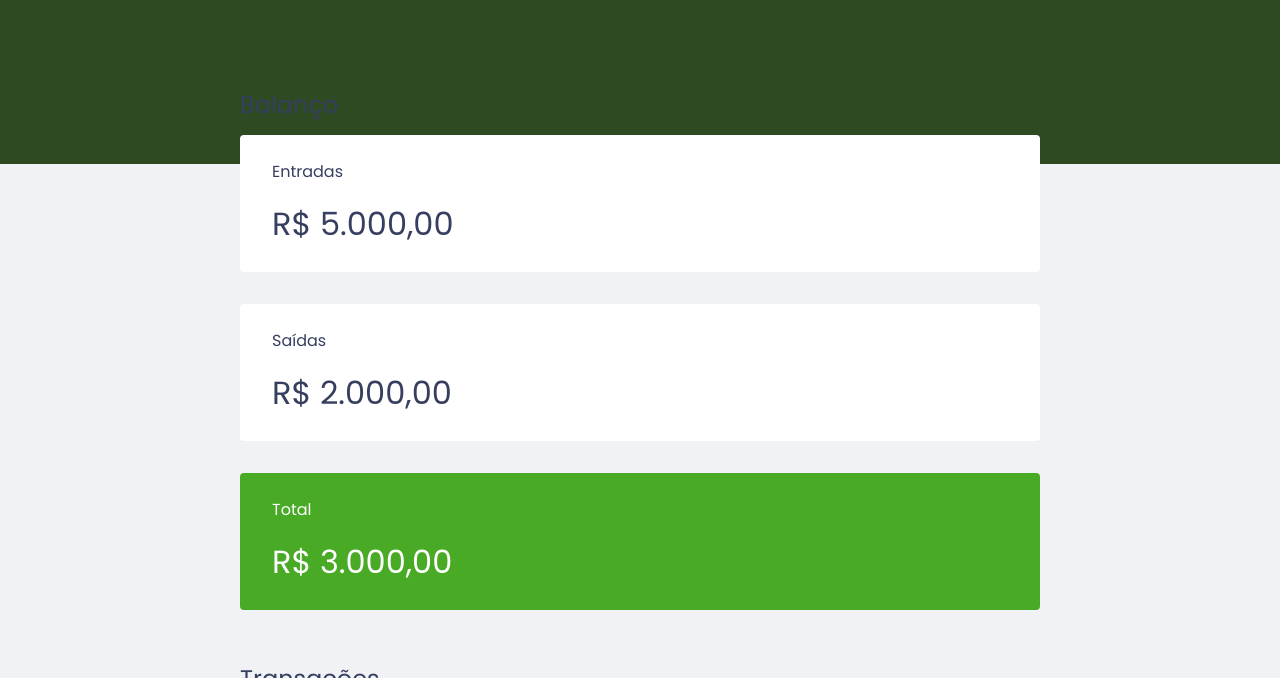
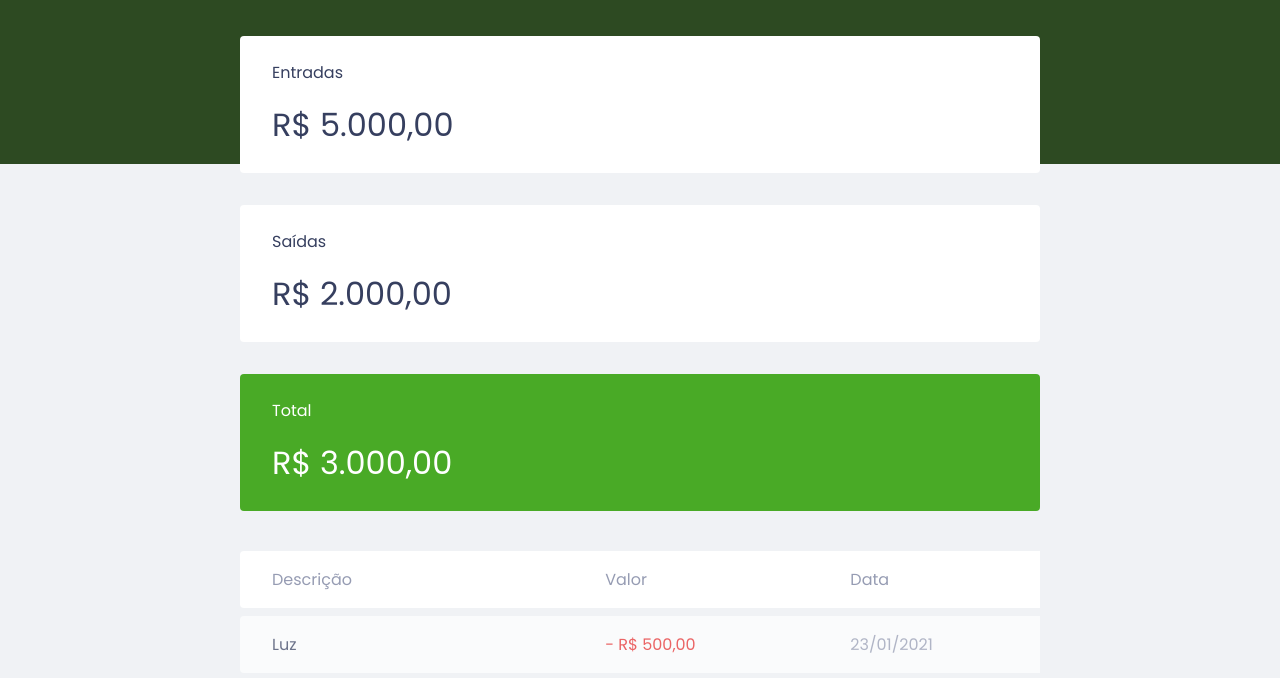
Before and after one commit to BraianNicolao/Discover-financeiro, a plain HTML site: page index.html in a window 1280 px wide. Shown: the part 59-737 px from the top of the page. Drawn offline with Linux system fonts and the light colour scheme.

Commit message:
Adicionado estilo no sr-only, escondendo entrada e transaçoes

```diff
--- a/index.html
+++ b/index.html
@@ -17,7 +17,7 @@
 
     <main class="container">
       <section id="balance">
-        <h2>Balanço</h2>
+        <h2 class="sr-only">Balanço</h2>
         <div class="card">
           <h3>Entradas</h3>
           <p>R$ 5.000,00</p>
@@ -32,7 +32,7 @@
         </div>
       </section>
       <section id="transactions">
-        <h2>Transações</h2>
+        <h2 class="sr-only">Transações</h2>
         <table id="data-table">
           <thead>
             <tr>
--- a/style.css
+++ b/style.css
@@ -11,6 +11,18 @@
 body{
   background: #f0f2f5;
   font-family:'Poppins', sans-serif;
+}
+
+.sr-only{
+  position: absolute;
+  width: 1px;
+  height: 1px;
+  padding: 0;
+  margin: -1px;
+  overflow: hidden;
+  clip: rect(0, 0 , 0 ,0);
+  white-space: nowrap;
+  border-width: 0;
 }
 .container{
   width: min(90vw, 800px);
```
